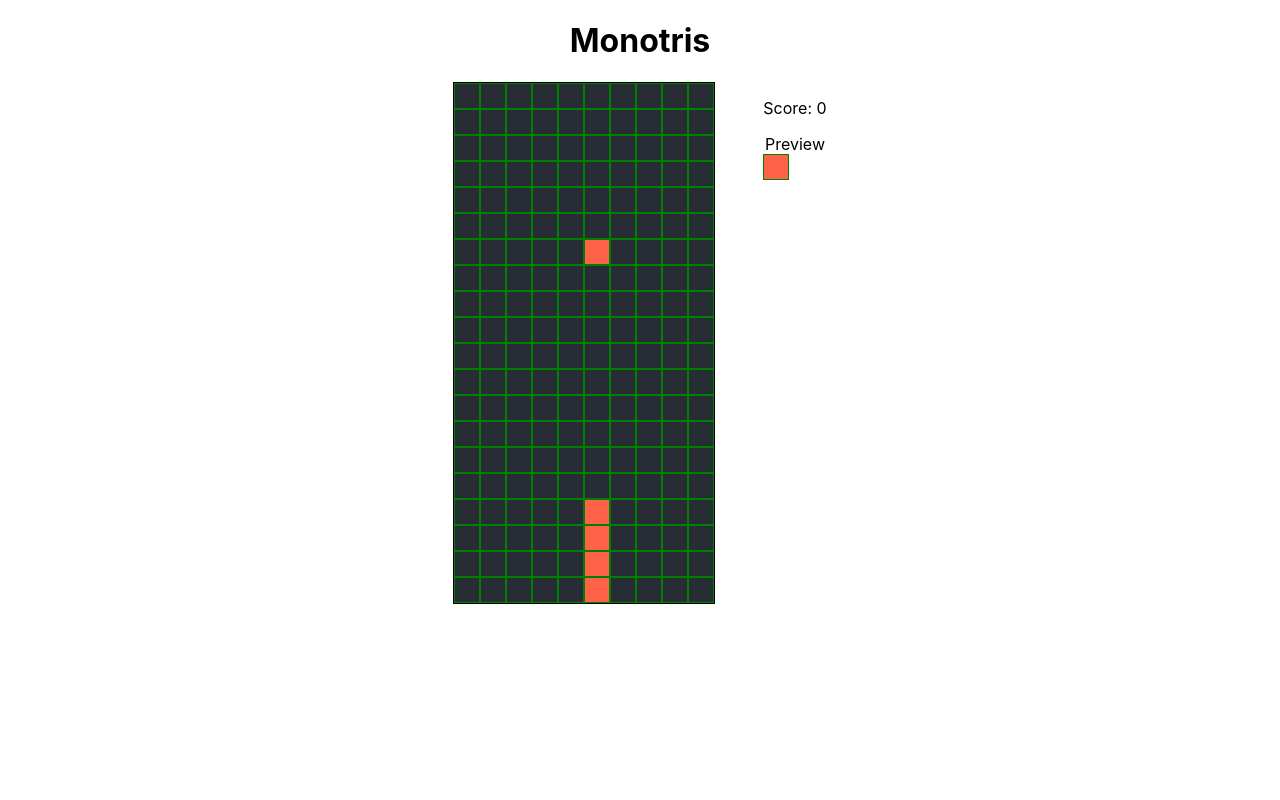
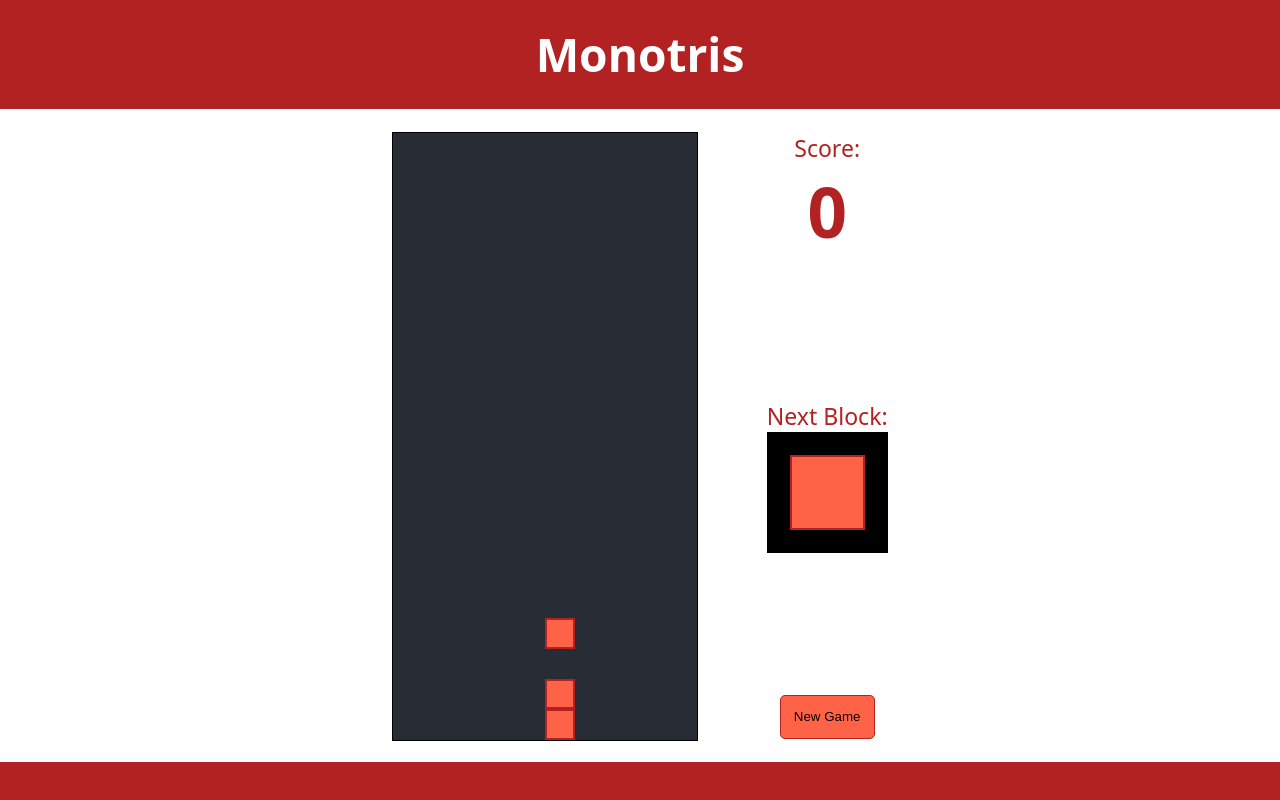
Before and after one commit to cthulahoops/monotris, a React (Create React App) app: page / in a window 1280 px wide. Built offline with nearby package versions, Linux system fonts and the light colour scheme.

Commit message:
Update layout to make full use of vertical space.

```diff
--- a/src/App.css
+++ b/src/App.css
@@ -1,27 +1,89 @@
+html, body, #root {
+  height: 100%;
+  margin: 0;
+  font-family: system-ui;
+  font-size: 1.2rem;
+}
+
 .App {
+  height: 100vh;
   text-align: center;
+  display: grid;
+  grid-template-rows: auto 1fr auto;
+  gap: 1em;
+}
+
+h1 {
+  margin: 0;
+  background-color: firebrick;
+  color: white;
+  padding: 0.5em;
+}
+
+.footer {
+  height: 2rem;
+  width: 100%;
+  background-color: firebrick;
 }
 
 .game {
+  height: 100%;
+  flex-grow: 1;
   display: flex;
   margin: 0 auto;
   gap: 3em;
   justify-content: center;
+  align-items: stretch;
 }
 
 .board {
+  height: 100%;
+  aspect-ratio: 1 / 2;
   display: grid;
-  grid-template-columns: repeat(10, auto);
+  grid-template-columns: repeat(10, 1fr);
+  grid-template-rows: repeat(20, 1fr);
   border: 1px solid black;
 }
 
+.panel {
+  color: firebrick;
+  display: flex;
+  gap: 1em;
+  flex-direction: column;
+  align-items: center;
+  justify-content: space-between;
+}
+
+.score-value {
+  font-size: 3em;
+  font-weight: bold;
+  margin: 0;
+}
+
 .empty, .filled {
-  border: 1px solid green;
   background-color: #282c34;
-  aspect-ratio: 1;
-  height: 3vh;
+  aspect-ratio: 1 / 1;
+  height: 100%;
+  width: auto;
+  min-width: 10px;
+  min-height: 5px;
 }
 
 .filled {
   background-color: tomato;
+  box-shadow: 0px 0px 0px 2px firebrick inset;
 }
+
+.preview {
+  background-color: black;
+  padding: 1em;
+}
+
+button {
+  background-color: tomato;
+  border: 0;
+  padding: 1em;
+  border: 1px solid firebrick;
+  border-radius: 5px;
+  font-weight: 500;
+}
--- a/src/App.js
+++ b/src/App.js
@@ -145,12 +145,19 @@ function App() {
         }
         </div>
         <div class="panel">
-          <p>Score: {gameState.score}</p>
+          <div>Score: <p class="score-value">{gameState.score}</p></div>
           <div>
-            Preview
-            <div className="filled" />
+            Next Block:
+            <div className="preview">
+              <div className="filled" />
+            </div>
+          </div>
+          <div>
+            <button onClick={() => setGameState(newGame)}>New Game</button>
           </div>
         </div>
+      </div>
+      <div className="footer">
       </div>
     </div>
   );
```
